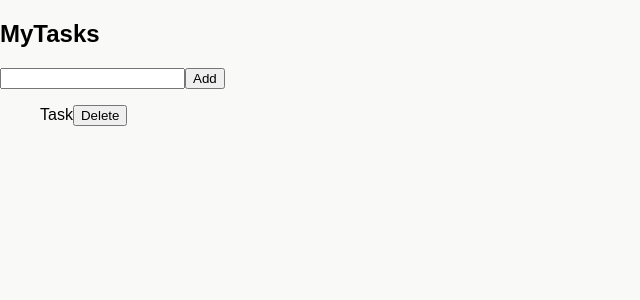
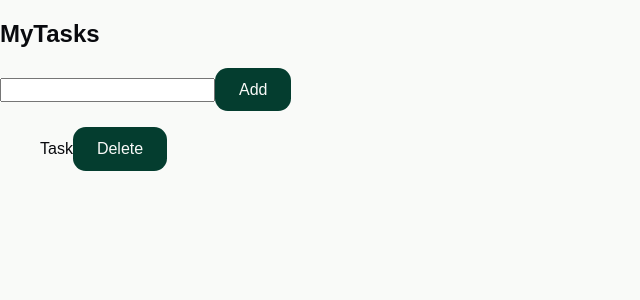
Before and after one commit to xfontr/202207-w6ch1-xifre-font, a React (Create React App) app: page / in a window 1280 px wide. Shown: the top 300 px of the page, without its empty margins (0-640 px from the left). Built offline with nearby package versions, Linux system fonts and the light colour scheme.

Commit message:
Added button style

```diff
--- a/package.json
+++ b/package.json
@@ -16,7 +16,6 @@
     "react-dom": "^18.2.0",
     "react-redux": "^8.0.2",
     "react-scripts": "5.0.1",
-    "styled-components": "^5.3.5",
     "typescript": "^4.7.4",
     "web-vitals": "^2.1.4"
   },
@@ -46,6 +45,8 @@
     ]
   },
   "devDependencies": {
-    "husky": "^8.0.1"
+    "@types/styled-components": "^5.1.25",
+    "husky": "^8.0.1",
+    "styled-components": "^5.3.5"
   }
 }
--- a/src/components/App/App.tsx
+++ b/src/components/App/App.tsx
@@ -1,3 +1,5 @@
+import Button from "../Button/Button";
+
 const App = (): JSX.Element => {
   return (
     <div className="app">
@@ -9,7 +11,7 @@ const App = (): JSX.Element => {
         <form className="add-task">
           <label htmlFor="add-task__name" className="add-task__label"></label>
           <input type="text" id="add-task__name" className="add-task__name" />
-          <button type="submit">Add</button>
+          <Button type="submit" text="Add" />
         </form>
 
         <section className="tasks">
@@ -17,7 +19,7 @@ const App = (): JSX.Element => {
             <li className="task">
               <article className="task-container">
                 <span className="task-name">Task</span>
-                <button type="button">Delete</button>
+                <Button type="button" text="Delete" />
               </article>
             </li>
           </ul>
--- a/src/components/Button/Button.tsx
+++ b/src/components/Button/Button.tsx
@@ -1,3 +1,5 @@
+import ButtonStyled from "./ButtonStyled";
+
 interface ButtonProps {
   type: "submit" | "button";
   text: string;
@@ -11,14 +13,14 @@ const Button = ({ type, text }: ButtonProps): JSX.Element => {
   };
 
   return (
-    <button
+    <ButtonStyled
       type={type}
       onClick={(event) => {
         buttonAction(event);
       }}
     >
       {text}
-    </button>
+    </ButtonStyled>
   );
 };
 
--- /dev/null
+++ b/src/components/Button/ButtonStyled.ts
@@ -0,0 +1,20 @@
+import styled from "styled-components";
+
+const ButtonStyled = styled.button`
+  padding: 0.8rem 1.5rem 0.8rem 1.5rem;
+  border-radius: var(--rad-border--small);
+  background-color: var(--contrast-color);
+  color: var(--primary-color);
+  cursor: pointer;
+  transition: 0.3s;
+
+  &:hover {
+    transform: scale(1.1);
+  }
+
+  &:active {
+    transform: scale(0.9);
+  }
+`;
+
+export default ButtonStyled;
--- a/src/index.css
+++ b/src/index.css
@@ -1,8 +1,10 @@
 :root {
   --primary-color: #f9faf8;
   --secondary-color: #8d998f;
+  --contrast-color: #043d2f;
+  --typography-color: #090a0e;
 
-  --typography-color: #090a0e;
+  --rad-border--small: 0.8rem;
 }
 
 * {
@@ -11,6 +13,7 @@
 
 html {
   font-family: montserrat, sans-serif;
+  color: var(--typography-color);
   min-height: 100vh;
 }
 
@@ -24,3 +27,12 @@ ul {
   margin: none;
   list-style: none;
 }
+
+button {
+  font: inherit;
+  border: none;
+}
+
+input {
+  font: inherit;
+}
```
Also changed, not shown: 1 other file (tests, documents, lock files or other folders).
